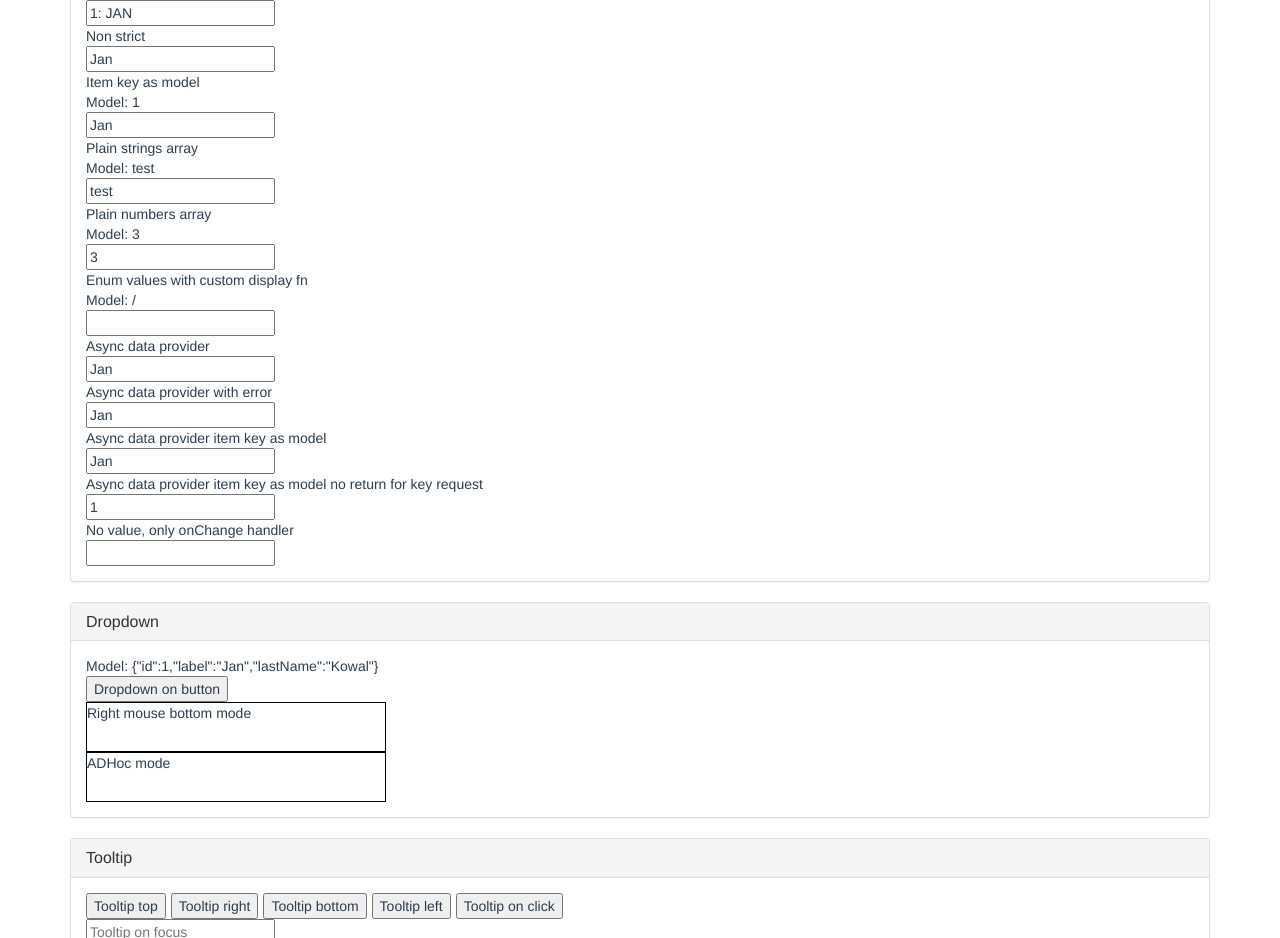
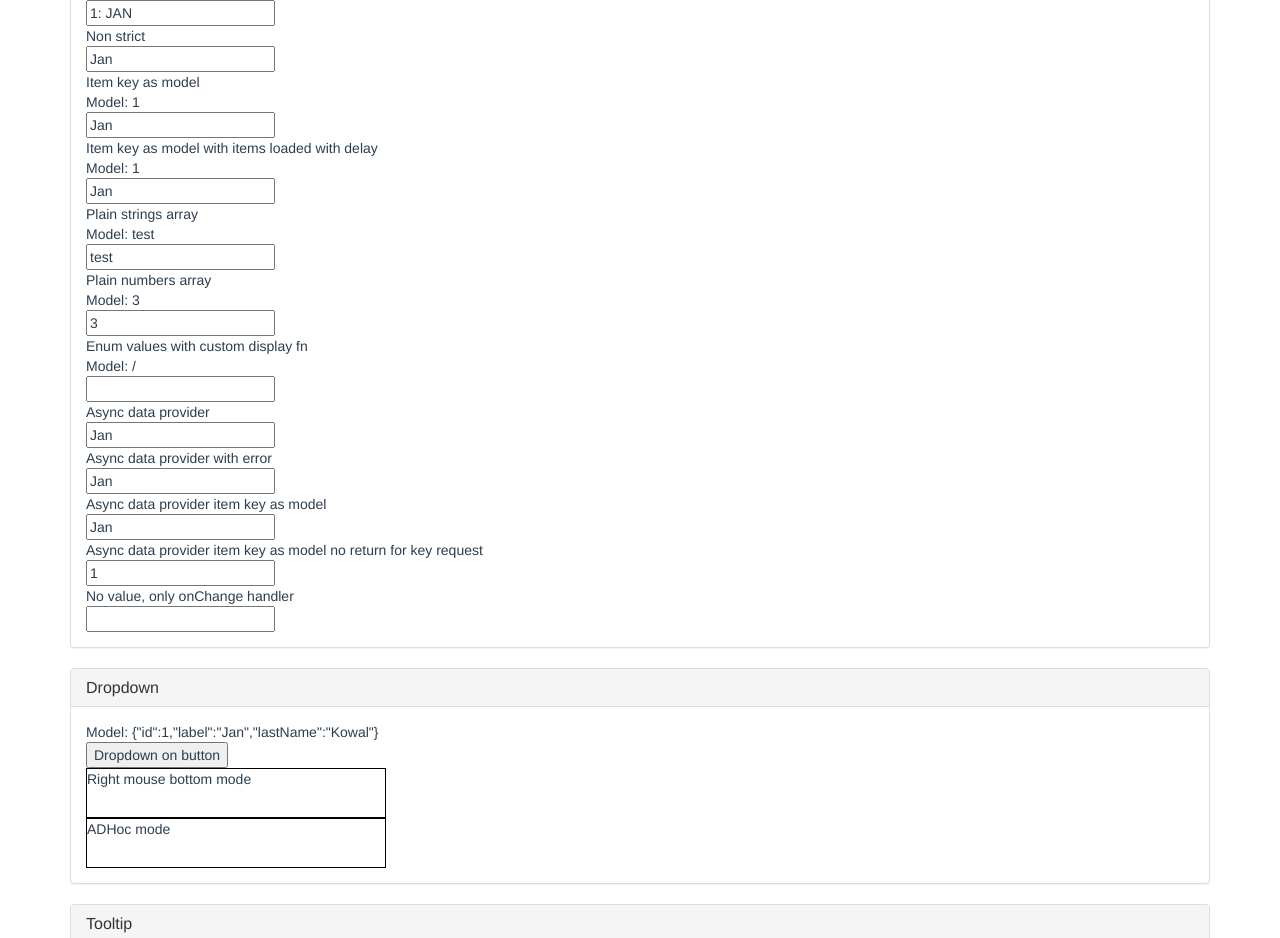
Before and after one commit to aszczepanek/ncomponents-react, a React app: page / in a window 1280 px wide. Shown: the part 900-1838 px from the top of the page. Built offline with nearby package versions, Linux system fonts and the light colour scheme.

Commit message:
Fix SelectInput display with delayed items and itemKeyAsModel mode.

```diff
--- a/package.json
+++ b/package.json
@@ -1,7 +1,7 @@
 {
   "name": "ncomponents-react",
   "homepage": "https://aszczepanek.github.io/ncomponents-react",
-  "version": "1.4.6",
+  "version": "1.4.7",
   "description": "General usage react components (select, datepicker, timepicker, dropdown, multiselect)",
   "keywords": [
     "react",
@@ -60,7 +60,7 @@
     "jest-pnp-resolver": "1.0.1",
     "jest-resolve": "23.6.0",
     "mini-css-extract-plugin": "0.4.3",
-    "node-sass": "^4.11.0",
+    "node-sass": "^4.13.1",
     "optimize-css-assets-webpack-plugin": "5.0.1",
     "pnp-webpack-plugin": "1.1.0",
     "postcss-flexbugs-fixes": "4.1.0",
--- a/src/demo/content/SelectDemo.tsx
+++ b/src/demo/content/SelectDemo.tsx
@@ -28,6 +28,7 @@ const personalStatusDisplayFn = (value: PersonalStatus | undefined) => value &&
 
 export class SelectDemo extends React.Component<{}, SelectDemoState> {
   items = demoData.people;
+  delayedItems: DemoItem[] = [];
   strings = demoData.strings.slice();
   numbers = [0, 1, 2, 3, 4];
   personalStatuses = [PersonalStatus.Single, PersonalStatus.Married, PersonalStatus.Divorced];
@@ -45,6 +46,13 @@ export class SelectDemo extends React.Component<{}, SelectDemoState> {
       selectedString: "test",
       selectedNumber: 3
     };
+  }
+
+  componentDidMount() {
+    window.setTimeout(() => {
+      this.delayedItems = demoData.people;
+      this.forceUpdate();
+    }, 3000);
   }
 
   render() {
@@ -98,6 +106,19 @@ export class SelectDemo extends React.Component<{}, SelectDemoState> {
           </div>
           <SelectInput<DemoItem>
             items={this.items}
+            value={selectedItemByKey}
+            onChange={item => this.setState({ selectedItemByKey: item && item.id })}
+            itemKeyAsModel
+          />
+        </div>
+        <div>
+          <div>
+            Item key as model with items loaded with delay
+            <br />
+            Model: {selectedItemByKey}
+          </div>
+          <SelectInput<DemoItem>
+            items={this.delayedItems}
             value={selectedItemByKey}
             onChange={item => this.setState({ selectedItemByKey: item && item.id })}
             itemKeyAsModel
--- a/src/lib/components/SelectInput.tsx
+++ b/src/lib/components/SelectInput.tsx
@@ -58,6 +58,15 @@ export class SelectInput<TItem> extends Component<
     this.onClick = this.onClick.bind(this);
     this.onSelect = this.onSelect.bind(this);
     this.hide = this.hide.bind(this);
+  }
+
+  componentDidUpdate(prevProps: SelectInputProps<TItem>) {
+    if (this.itemByKeyLoaded && this.props.items !== prevProps.items && Array.isArray(this.props.items)) {
+      this.itemByKeyLoaded = false;
+      this.itemByKey = undefined;
+      this.itemByKeyKeyValue = undefined;
+      this.forceUpdate();
+    }
   }
 
   render() {
```
Also changed, not shown: 1 other file (tests, documents, lock files or other folders).
